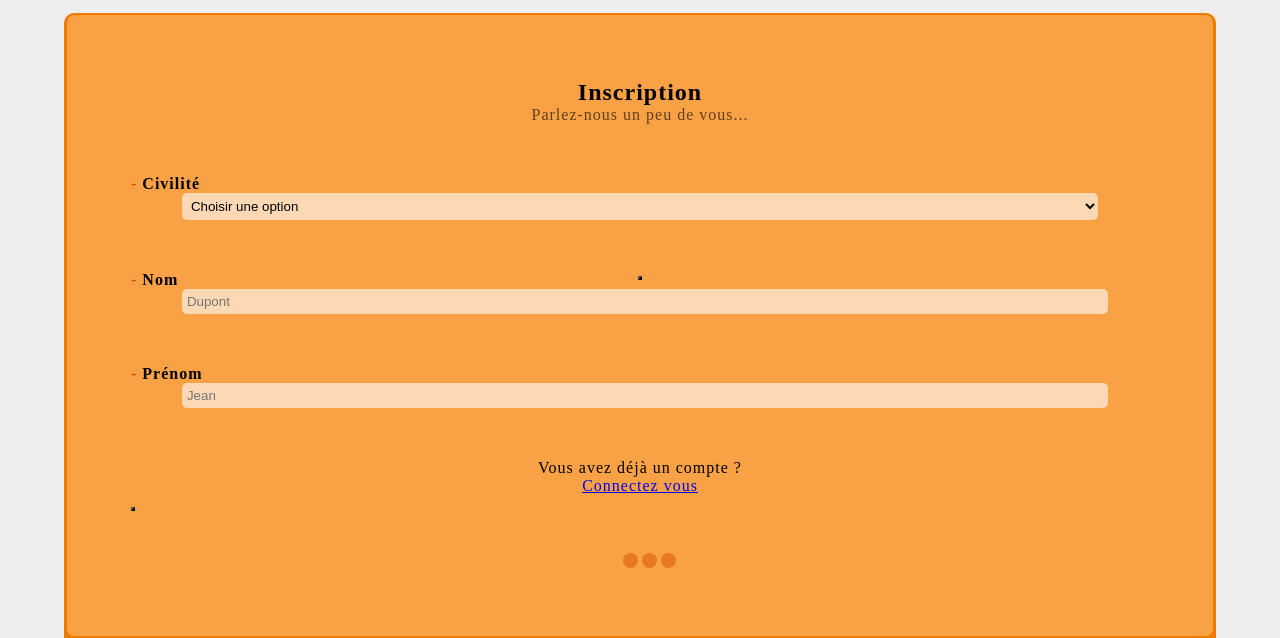
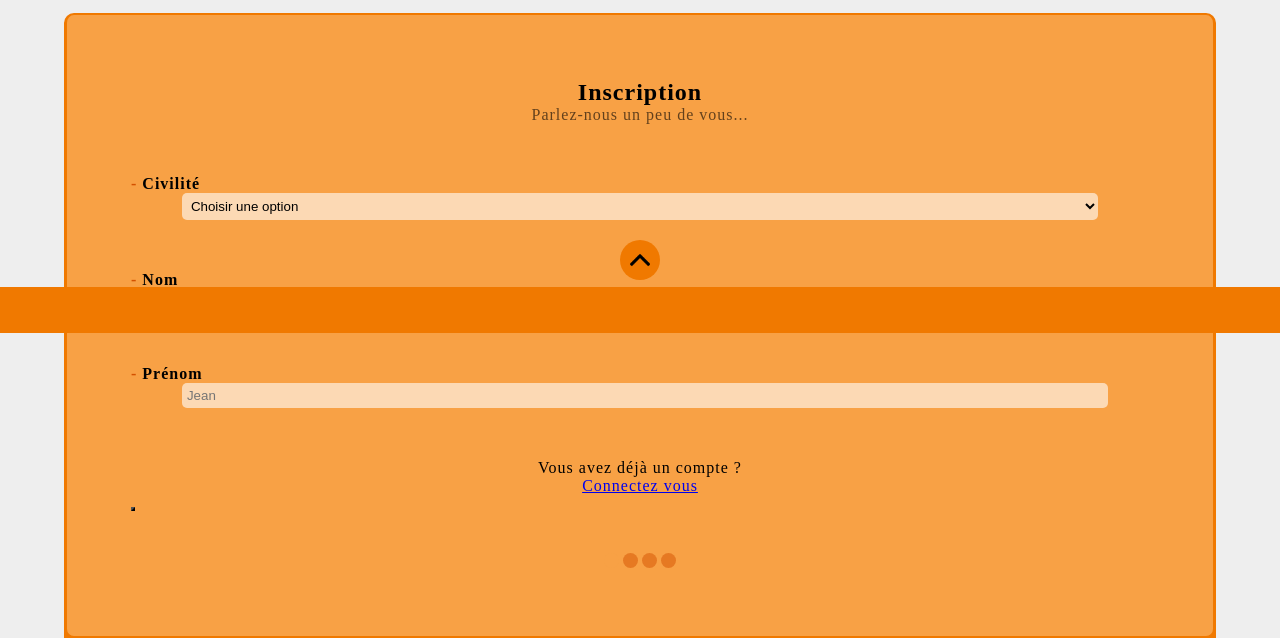
Before and after one commit to IBRAHIM-SYLLA/happy-days, a PHP site: page /Libraries/Views/inscription.php in a window 1280 px wide. Shown: the part 517-1155 px from the top of the page. Run offline with PHP 8.4, Linux system fonts and the light colour scheme.

Commit message:
footer en cours...

```diff
--- a/Libraries/Imports/header.php
+++ b/Libraries/Imports/header.php
@@ -9,7 +9,8 @@
     <script src="/happy-days/Libraries/Scripts/burger-menu-manager.js"></script>
     <script src="/happy-days/Libraries/Scripts/form-tabs-manager.js"></script>
 
-
+    <link rel="stylesheet" href="../Style/CSS/index.css">
+    <link rel="stylesheet" href="../Style/CSS/inscription.css">
     <link rel="stylesheet" href="../Style/CSS/header.css">
     <link rel="stylesheet" href="../Style/CSS/footer.css">
     <link rel="stylesheet" href="../Style/CSS/index.css">
--- a/Libraries/Scripts/burger-menu-manager.js
+++ b/Libraries/Scripts/burger-menu-manager.js
@@ -1,13 +1,10 @@
 function showNav() {
-    let x = document.getElementById('myLinks');
+    let burgerbtn = document.querySelector('#burger-btn');
+    burgerbtn.style.transform == '' ? burgerbtn.style.transform = 'rotate(-180deg)' : burgerbtn.style.transform = '';
 
-    if(x.style.display === 'flex') {
-        x.style.display = 'none';
-    }
-    else {
-        x.style.display = 'flex';
-    }
+    let footer = document.querySelector('footer');
+    footer.style.transform == '' ? footer.style.transform = 'translateY(0px)' : footer.style.transform = '';
 
-    let y = document.querySelector('#burger-btn');
-    y.style.transform == '' ? y.style.transform = 'rotateZ(360deg)' : y.style.transform = '';
+    let myLinks = document.querySelector('#myLinks');
+    myLinks.style.transform == '' ? myLinks.style.transform = 'translateY(0px)' : myLinks.style.transform = '';
 }
--- a/Libraries/Style/CSS/footer.css
+++ b/Libraries/Style/CSS/footer.css
@@ -1,11 +1,12 @@
 footer {
-    /* background-color: var(--primary); */
-    border-top-left-radius: 70%;
-    border-top-right-radius: 70%;
+    transform: translateY(50px);
+    /* display: block; */
+    background-color: var(--primary);
     width: 100vw;
     height: fit-content;
     position: fixed;
     bottom: 0;
+    transition: transform 1s;
 }
 
 .topnav {
@@ -19,26 +20,25 @@ footer {
     display: flex;
     flex-direction: row;
     align-items: flex-end;
-    justify-content: space-evenly;
+    justify-content: space-between;
     text-align: center;
-    padding: 0;
-    margin: 10px 10px;
     background-color: var(--primary);
     border-radius: 100px;
 }
 
 #myLinks a {
     width: fit-content;
-    height: auto;
-    padding: 0;
-    margin: 0;
 }
 
 #myLinks img {
-    width: 35%;
-    padding: 0;
-    margin: 0;
+    width: 40%;
+    height: auto;
     filter: drop-shadow(0 0 5px white);
+}
+
+#left-links, #right-links {
+    display: flex;
+    outline: 1px solid green;
 }
 
 /* Style navigation menu links */
@@ -53,12 +53,19 @@ footer {
 /* Style the hamburger menu */
 .topnav #burger-btn {
     margin: 3px auto;
-    display: flex;
-    justify-self: center;
+    display: block;
 }
 
 #burger-btn {
-    background-image: url(../Icons/menu.png);
+    transform: translateY(-50px);
     background-color: var(--primary);
+    width: 40px;
+    height: 40px;
+    border-radius: 30px;
+    border-width: 0;
+    background-image: url(../Icons/up-arrow.png);
+    background-repeat: no-repeat;
+    background-position: center;
+    background-size: 50%;
     transition: transform 1s;
 }
--- a/Libraries/Style/CSS/index.css
+++ b/Libraries/Style/CSS/index.css
@@ -55,13 +55,13 @@
 }
 
 .slider-btn#prev {
-    background-image: url(../../Icons/left-arrow.png);
+    background-image: url(../Icons/left-arrow.png);
     transform: translate(-20%, -50%);
     left: 0;
 }
 
 .slider-btn#next {
-    background-image: url(../../Icons/right-arrow.png);
+    background-image: url(../Icons/right-arrow.png);
     transform: translate(20%, -50%);
     right: 0;
 }
```
Also changed, not shown: Libraries/Imports/footer-index.php (+9 -5 lines), Libraries/Imports/header-index.php (+7 -11 lines), Libraries/Style/Icons/up-arrow.png (added).
